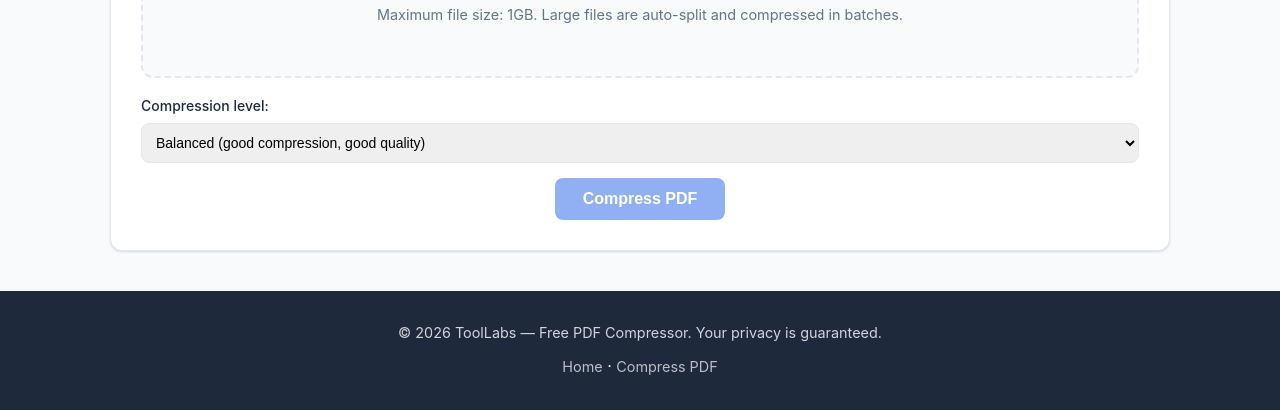
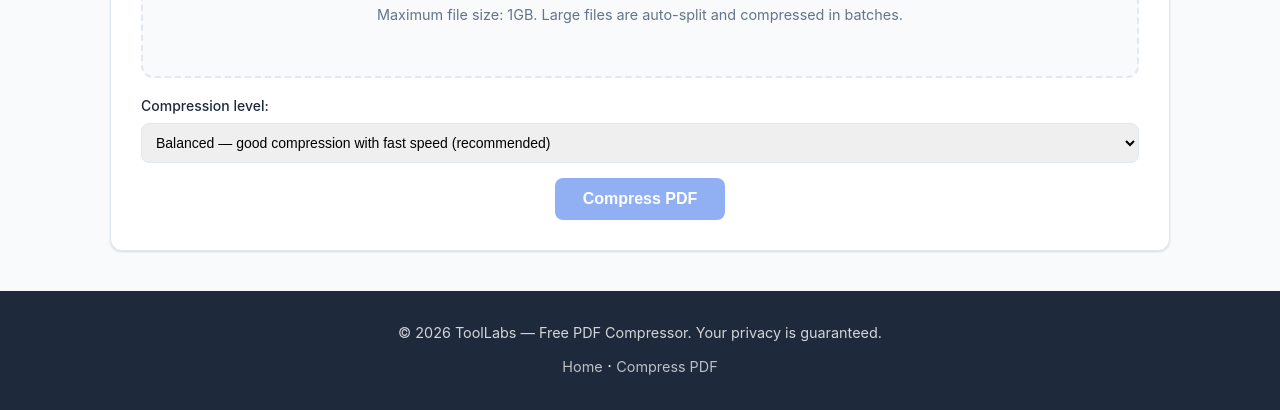
Before and after one commit to Jasonchan005/toollabs, a plain HTML site: page compress-pdf.html in a window 1280 px wide. Shown: the part 479-889 px from the top of the page. Drawn offline with Linux system fonts and the light colour scheme.

Commit message:
fix: clearer compression level descriptions

```diff
--- a/compress-pdf.html
+++ b/compress-pdf.html
@@ -43,9 +43,9 @@
         <div style="margin-top:15px;">
           <label style="font-size:14px;font-weight:500;">Compression level:</label>
           <select id="compressLevel" style="width:100%;padding:10px;border:1px solid var(--border);border-radius:8px;margin-top:5px;font-size:14px;">
-            <option value="high">Maximum compression (smallest size, may affect quality)</option>
-            <option value="medium" selected>Balanced (good compression, good quality)</option>
-            <option value="low">Light compression (minimal size reduction)</option>
+            <option value="high">Maximum — smallest file size, best for large docs over 500MB</option>
+            <option value="medium" selected>Balanced — good compression with fast speed (recommended)</option>
+            <option value="low">Light — quick metadata cleanup, minimal size reduction</option>
           </select>
         </div>
 
```
